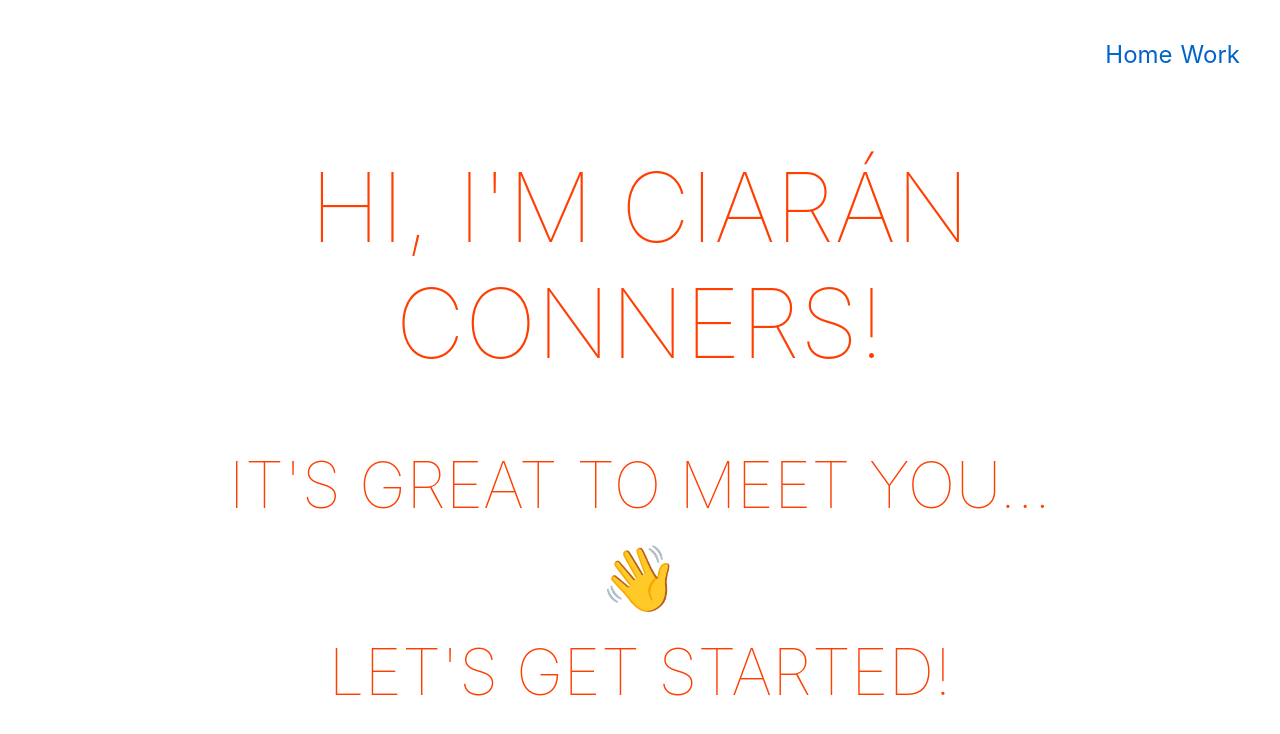
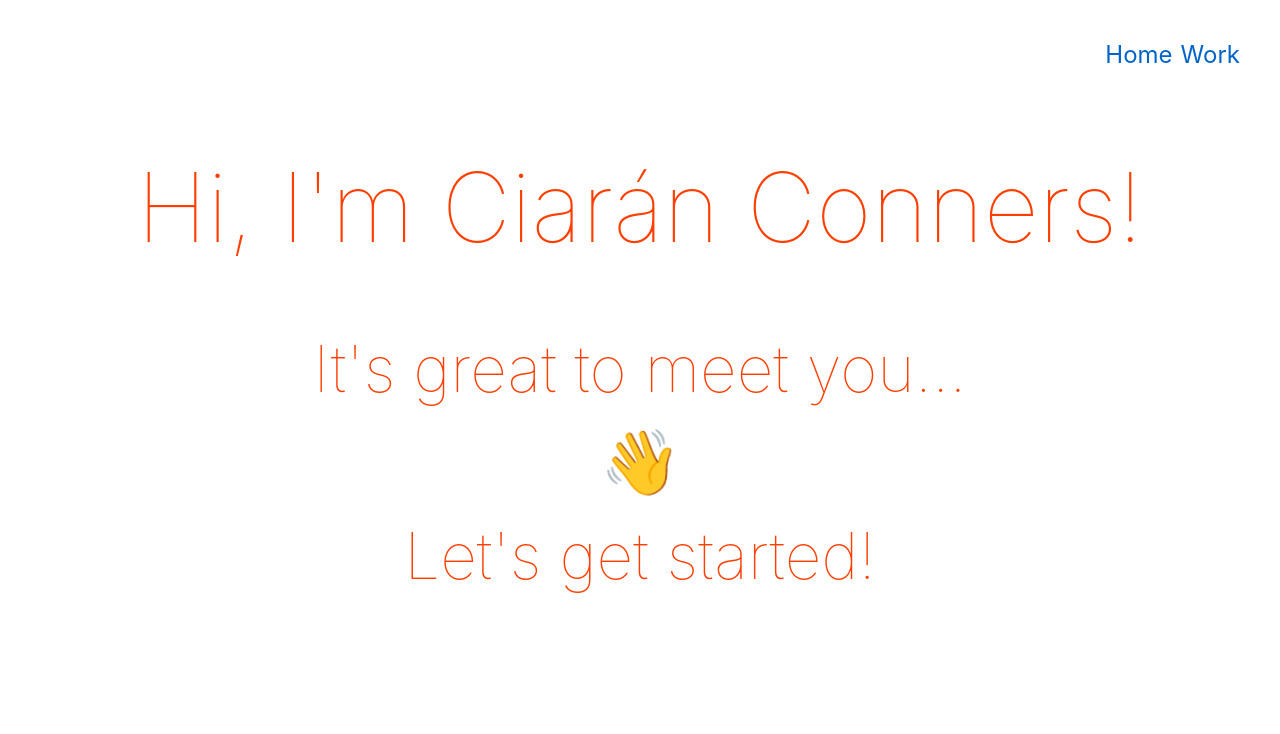
Before and after one commit to ciaran-conners/personal-site-svelte, a Svelte app: page / in a window 1280 px wide. Shown: the top 734 px of the page. Built offline with nearby package versions, Linux system fonts and the light colour scheme.

Commit message:
Remove hover trigger for handshake animation + dry out some CSS.

```diff
--- a/src/components/Home.svelte
+++ b/src/components/Home.svelte
@@ -20,18 +20,15 @@
 		text-align: center;
 		padding: 1em;
 		margin: 0 auto;
+		color: var(--theme-fontColor);
 	}
 
 	h1 {
-		color: var(--theme-fontColor);
-		text-transform: uppercase;
 		font-size: var(--theme-fontSizeHeader);
 		font-weight: 100;
 	}
 
 	div {
-		color: var(--theme-fontColor);
-		text-transform: uppercase;
 		font-size: var(--theme-fontSizeSubHeader);
 		font-weight: 100;
 
@@ -49,10 +46,10 @@
 		cursor: default;
 	}
 
-	div.wave:hover {
+	div.wave {
 		animation-name: wave-animation;  /* Refers to the name of your @keyframes element below */
-		animation-duration: 1s;        /* Change to speed up or slow down */
-		animation-iteration-count: 0.5s;  /* Never stop waving :) */
+		animation-duration: 1.5s;        /* Change to speed up or slow down */
+		animation-iteration-count: infinite;  /* Never stop waving :) */
 		transform-origin: 70% 70%;       /* Pivot around the bottom-left palm */
 	}
 
```
